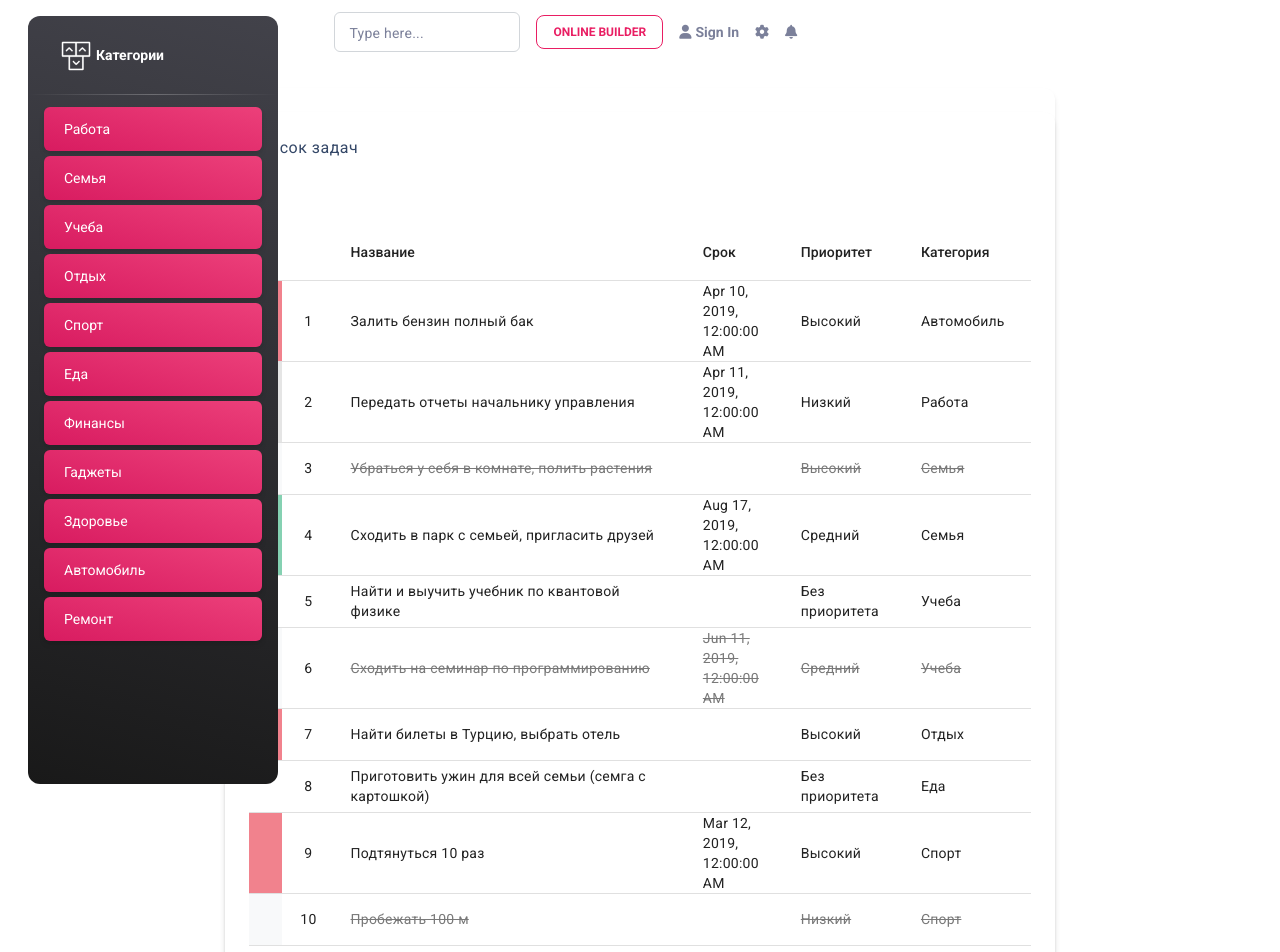
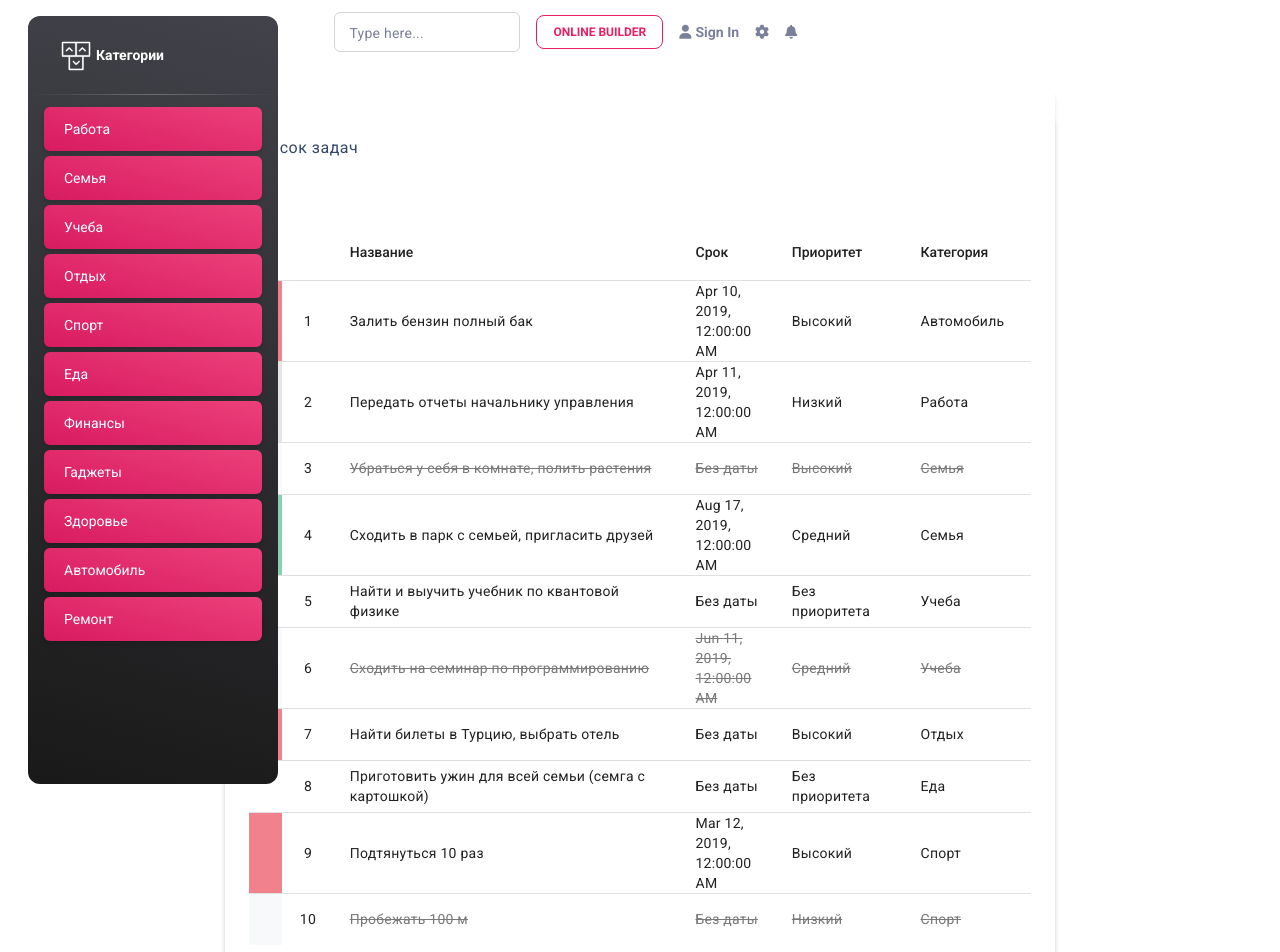
Before and after one commit to sosedvovan/todo, an Angular app: page / in a window 1280 px wide. Shown: the top 952 px of the page. Built offline with nearby package versions, Linux system fonts and the light colour scheme.

Commit message:
Commit #20+(034) Сортировка и постраничность реализованно

```diff
--- a/src/app/views/tasks/tasks/tasks.component.html
+++ b/src/app/views/tasks/tasks/tasks.component.html
@@ -7,7 +7,8 @@
 <!--[dataSource]="dataSource" переменной даем значение из класса
    теперь таблица будет знать откуда брать данные-->
 <!--mat-table сказали, что таблица из Материи   -->
-    <table [dataSource]="dataSource" mat-table>
+<!--matSort включаем сортировку в таблице    -->
+    <table [dataSource]="dataSource" mat-table matSort>
 
 <!--далее будем заполнять таблицу с пом ng-container:     -->
 
@@ -44,8 +45,9 @@
       <!--3-я колонка: название задачи-->
 <!--Название - начиная с этого столбца даем названия столбцам      -->
 <!--[class.completed]="task.completed" - добавляем наш силь(перечеркивание) если выполнен буль      -->
+<!--mat-sort-header - эту директиву добавляем к колоке которая должна уметь сортироваться      -->
       <ng-container matColumnDef="title">
-        <th *matHeaderCellDef mat-header-cell> Название</th>
+        <th *matHeaderCellDef mat-header-cell mat-sort-header> Название</th>
         <td *matCellDef="let task" [class.completed]="task.completed" class="col-title" mat-cell>
 
           {{task.title}}
@@ -57,25 +59,25 @@
 <!--[ngClass]="... - массив с нашими стилями(.селекторами) и условиями их применения     -->
 <!--task.date | date: - это Pipe - спец класс, через который проходят данные и как то изменяютя      -->
       <ng-container matColumnDef="date">
-        <th *matHeaderCellDef mat-header-cell> Срок</th>
+        <th *matHeaderCellDef mat-header-cell mat-sort-header> Срок</th>
         <td *matCellDef="let task" [ngClass]="{'completed': task.completed, 'nodate': task.date == null}"
             class="col-date"
             mat-cell>
 
-          {{task.date | date: "medium"}}
+          {{task.date != null ? (task.date | date: "medium") : "Без даты"}}
 
         </td>
       </ng-container>
 
       <!--5-я колонка: приоритет-->
       <ng-container matColumnDef="priority">
-        <th *matHeaderCellDef mat-header-cell> Приоритет</th>
+        <th *matHeaderCellDef mat-header-cell mat-sort-header> Приоритет</th>
         <td *matCellDef="let task" class="col-priority"
             [ngClass]="{'completed': task.completed, 'nopriority': task.priority == null}"
             mat-cell
         >
 
-          {{task.priority ? task.priority.title : "Без приоритета"}}
+          {{task.priority != null ? task.priority.title : "Без приоритета"}}
 
 
         </td>
@@ -83,7 +85,7 @@
 
       <!--6-я колонка: категория-->
       <ng-container matColumnDef="category">
-        <th *matHeaderCellDef mat-header-cell> Категория</th>
+        <th *matHeaderCellDef mat-header-cell mat-sort-header> Категория</th>
         <td *matCellDef="let task" class="col-category"
             [ngClass]="{'completed': task.completed, 'nocategory': task.category == null, 'link': !task.completed && task.category}"
             mat-cell
@@ -107,6 +109,8 @@
 
     </table>
 
+<!--    этой строчкой включаем и настраиваем пагинацию -->
+    <mat-paginator [pageSizeOptions]="[10, 20, 50, 100]" showFirstLastButtons></mat-paginator>
 
   </div>
 </div>
--- a/src/app/views/tasks/tasks/tasks.component.ts
+++ b/src/app/views/tasks/tasks/tasks.component.ts
@@ -1,7 +1,9 @@
-import {Component, Injectable, OnInit} from '@angular/core';
+import {AfterViewInit, Component, Injectable, OnInit, ViewChild} from '@angular/core';
 import { Task } from 'src/app/model/Task';
 import {DataHandlerService} from "../../../service/data-handler.service";
 import {MatTableDataSource} from "@angular/material/table";
+import {MatPaginator} from "@angular/material/paginator";
+import {MatSort} from "@angular/material/sort";
 
 // @Injectable({
 //   providedIn: 'root'
@@ -11,13 +13,32 @@
   templateUrl: './tasks.component.html',
   styleUrls: ['./tasks.component.css']
 })
-export class TasksComponent implements OnInit{
+export class TasksComponent implements OnInit, AfterViewInit{
 
   //подготавливаем данные для таблицы-материал с тасками:
   // поля для таблицы (те, что отображают данные из задачи - должны совпадать с названиями переменных класса)
   public displayedColumns: string[] = ['color', 'id', 'title', 'date', 'priority', 'category'];
   // контейнер - источник данных для таблицы - ПОЛУЧИТ МАССИВ tasks В ngOnInit(), НА КОТОРЫЙ МЫ ПОДПИСАНЫ
+  //в dataSource надо будет дать значение полям: dataSource.data, dataSource.sort, dataSource.paginator.
   public dataSource: MatTableDataSource<Task> = new MatTableDataSource<Task>();
+  //далее подготавливаем ссылки для пагинации и сортировки:
+  // ссылки на компоненты таблицы (добавляем декоратор @ViewChild - присваивает переменной из класса - тег из html.
+  // здесь в скобках обращаемся по типу тега (MatPaginator,...) и (MatSort,...) но можно и по названию тега:
+  // ('matPaginator',...), а в html в теге прописать в теге название: #matPaginator)
+  //эти переменные ссылаются на теги mat-paginator и matSort указанные в html компоненте
+  //и теперь им можно присвоить в dataSource.sort и dataSource.paginator эти переменные в методе addTableObjects()
+  //далее надо заимплементить интерфейс AfterViewInit(сработает после инициализации) и чз него запустить addTableObjects()
+  @ViewChild(MatPaginator, {static: false}) private paginator: MatPaginator;
+  @ViewChild(MatSort, {static: false}) private sort: MatSort;
+  private addTableObjects() {
+    this.dataSource.sort = this.sort; // компонент для сортировки данных (если необходимо)
+    this.dataSource.paginator = this.paginator; // обновить компонент постраничности (кол-во записей, страниц)
+  }
+  ngAfterViewInit(): void {
+    this.addTableObjects();
+  }
+
+  //----------------------------------------------------------------------------------------
 
   //хотим этот массив или переменную передавать во вьюху
   tasks: Task[] = [];
@@ -52,6 +73,37 @@
 // обновить источник данных (т.к. данные массива tasks обновились)
     this.dataSource.data = this.tasks;
 
+    //обновим сортировку и пагинацию (но и без этого работает?)
+    this.addTableObjects();
+
+
+    //следующий код даст значение полю dataSource.sortingDataAccessor(для правильной работы сортировки):
+    //то dataSource будет знать по каким полям сортировать объект task при нажатии
+    // на стрелочки сортировки над разными колонками таблицы (типа кампаратору говорим по каким полям сравниваем).
+    // когда получаем новые данные..
+    // чтобы можно было сортировать по столбцам "категория" и "приоритет", т.к. там не примитивные типы, а объекты
+    // @ts-ignore - показывает ошибку для типа даты, но так работает, т.к. можно возвращать любой тип
+    this.dataSource.sortingDataAccessor = (task, colName) => {
+      // по каким полям выполнять сортировку для каждого столбца
+      switch (colName) {
+        case 'priority': {
+          return task.priority ? task.priority.id : null;
+        }
+        case 'category': {
+          return task.category ? task.category.title : null;
+        }
+        case 'date': {
+          return task.date ? task.date : null;
+        }
+
+        //title обязательное поле - на null проверять не надо
+        case 'title': {
+          return task.title;
+        }
+      }
+    };
+
+
     console.log('call dataSource');
     console.log(this.dataSource.data);
 
@@ -85,4 +137,6 @@
     return '#fff'; // TODO вынести цвета в константы (magic strings, magic numbers)
 
   }
+
+
 }
```
